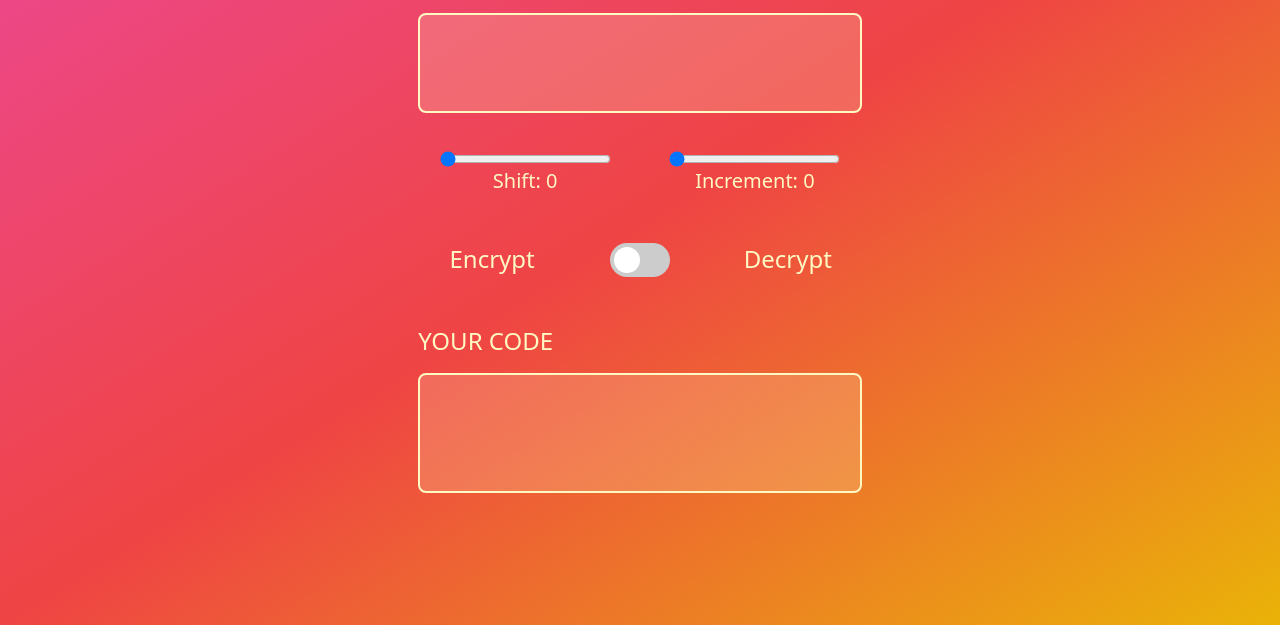
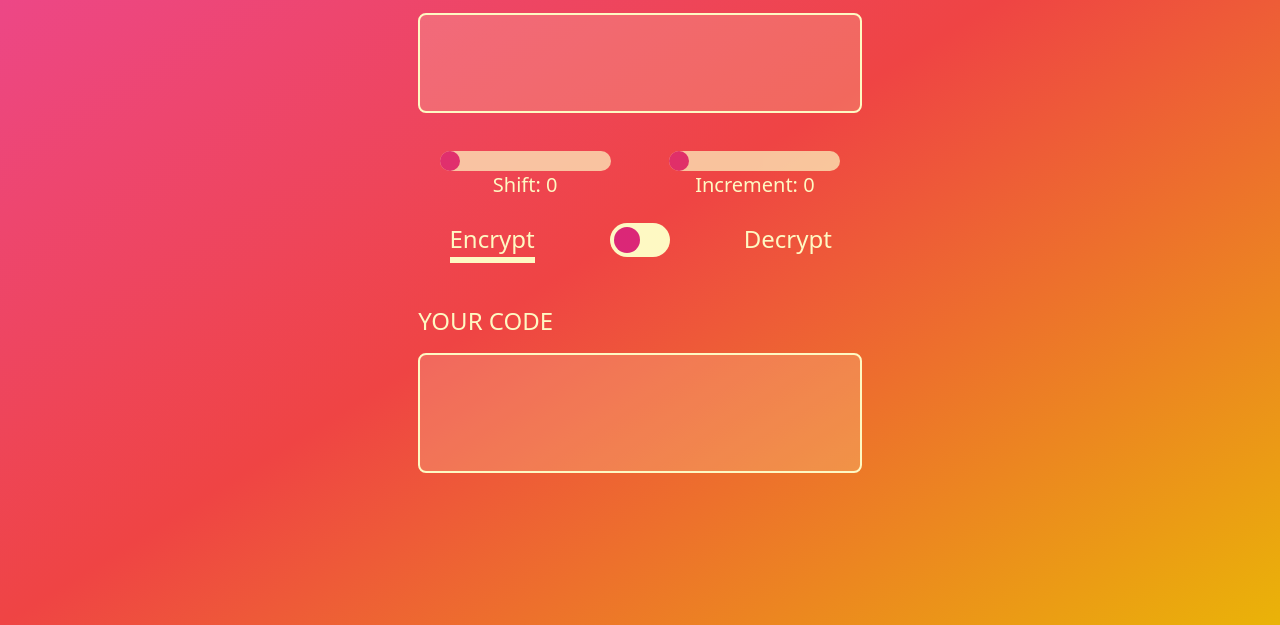
Before and after one commit to infinitemax/TDA-caesar-cipher, a website: page index.html in a window 1280 px wide. Shown: the part 175-800 px from the top of the page. Drawn offline with nearby package versions, Linux system fonts and the light colour scheme.

Commit message:
styling text and toggle

```diff
--- a/index.html
+++ b/index.html
@@ -29,13 +29,13 @@
                         <input type="range" min="0" max="26" value="0" class="controlSlider w-[80%]" id="increment">
                         <p class="text-xl">Increment: <span id="incrementDisplay">0</span></p>
                     </div>
-                    <div class="toggleContainer w-full col-span-2 grid grid-cols-3 justify-items-center mt-8 text-2xl">
-                        <p>Encrypt</p>
+                    <div class="toggleContainer w-full col-span-2 grid grid-cols-3 justify-items-center mt-2 text-2xl">
+                        <p class="toggleLabel" id="encryptLabel">Encrypt</p>
                         <label class="switch">
                             <input type="checkbox" id="switchValue">
-                            <span class="slider round"></span>
+                            <span class="toggle round"></span>
                         </label>
-                        <p>Decrypt</p>
+                        <p id="decryptLabel">Decrypt</p>
                     </div>
                 </div>
             </div>
--- a/index.js
+++ b/index.js
@@ -43,15 +43,22 @@ incrementSlider.oninput = () => {
 // toggle
 let encrypted = false;
 const toggle = document.getElementById("switchValue")
+const encryptLabel = document.getElementById("encryptLabel");
+const decryptLabel = document.getElementById("decryptLabel");
 
 // establish whether toggle is set to encrypt or decrypt
 toggle.addEventListener("change", () => {
     if (!encrypted) {
         encrypted = true;
+        decryptLabel.classList.add("toggleLabel");
+        encryptLabel.classList.remove("toggleLabel");
     } else if (encrypted) {
         encrypted = false;
+        encryptLabel.classList.add("toggleLabel");
+        decryptLabel.classList.remove("toggleLabel");
+
     }
-    console.log(encrypted)
+
 })
 
 // driver function to process the user input
--- a/styles.css
+++ b/styles.css
@@ -5,6 +5,55 @@
 textarea:focus {
     outline: none;
 }
+
+
+/* SLIDERS */
+
+
+.slidecontainer {
+    width: 100%; /* Width of the outside container */
+  }
+
+  /* The slider itself */
+  .controlSlider {
+    -webkit-appearance: none;  /* Override default CSS styles */
+    appearance: none;
+    width: 100%; /* Full-width */
+    height: 20px; /* Specified height */
+    background: #fef9c3; /* Grey background */
+    outline: none; /* Remove outline */
+    border-radius: 10px;
+    opacity: 0.7; /* Set transparency (for mouse-over effects on hover) */
+    -webkit-transition: .2s; /* 0.2 seconds transition on hover */
+    transition: opacity .2s;
+  }
+
+  /* Mouse-over effects */
+  .controlSlider:hover {
+    opacity: 1; /* Fully shown on mouse-over */
+  }
+
+  /* The slider handle (use -webkit- (Chrome, Opera, Safari, Edge) and -moz- (Firefox) to override default look) */
+  .controlSlider::-webkit-slider-thumb {
+    -webkit-appearance: none; /* Override default look */
+    appearance: none;
+    width: 20px; /* Set a specific slider handle width */
+    height: 20px; /* Slider handle height */
+    background: #db2777; /* Green background */
+    cursor: pointer; /* Cursor on hover */
+    border-radius: 100%;
+
+  }
+
+  .controlSlider::-moz-range-thumb {
+    width: 20px; /* Set a specific slider handle width */
+    height: 20px; /* Slider handle height */
+    background: #db2777; /* Green background */
+    cursor: pointer; /* Cursor on hover */
+    border-radius: 100%;
+  }
+
+
 
 
 
@@ -23,50 +72,55 @@ textarea:focus {
     height: 0;
   }
 
-  /* The slider */
-  .slider {
+  /* The toggle */
+  .toggle {
     position: absolute;
     cursor: pointer;
     top: 0;
     left: 0;
     right: 0;
     bottom: 0;
-    background-color: #ccc;
+    background-color: #fef9c3;
     -webkit-transition: .4s;
     transition: .4s;
   }
 
-  .slider:before {
+  .toggle:before {
     position: absolute;
     content: "";
     height: 26px;
     width: 26px;
     left: 4px;
     bottom: 4px;
-    background-color: white;
+    background-color:  #db2777;
     -webkit-transition: .4s;
     transition: .4s;
   }
 
-  input:checked + .slider {
-    background-color: #2196F3;
+  input:checked + .toggle {
+    background-color: #db2777;
   }
 
-  input:focus + .slider {
-    box-shadow: 0 0 1px #2196F3;
+  input:focus + .toggle {
+    box-shadow: 0 0 1px #db2777;
   }
 
-  input:checked + .slider:before {
+  input:checked + .toggle:before {
     -webkit-transform: translateX(26px);
     -ms-transform: translateX(26px);
     transform: translateX(26px);
+    background-color: #fef9c3;
   }
 
+.toggleLabel {
+    box-shadow: 0px 6px #fef9c3;
+}
+
   /* Rounded sliders */
-  .slider.round {
+  .toggle.round {
     border-radius: 34px;
   }
 
-  .slider.round:before {
+  .toggle.round:before {
     border-radius: 50%;
   }
```
